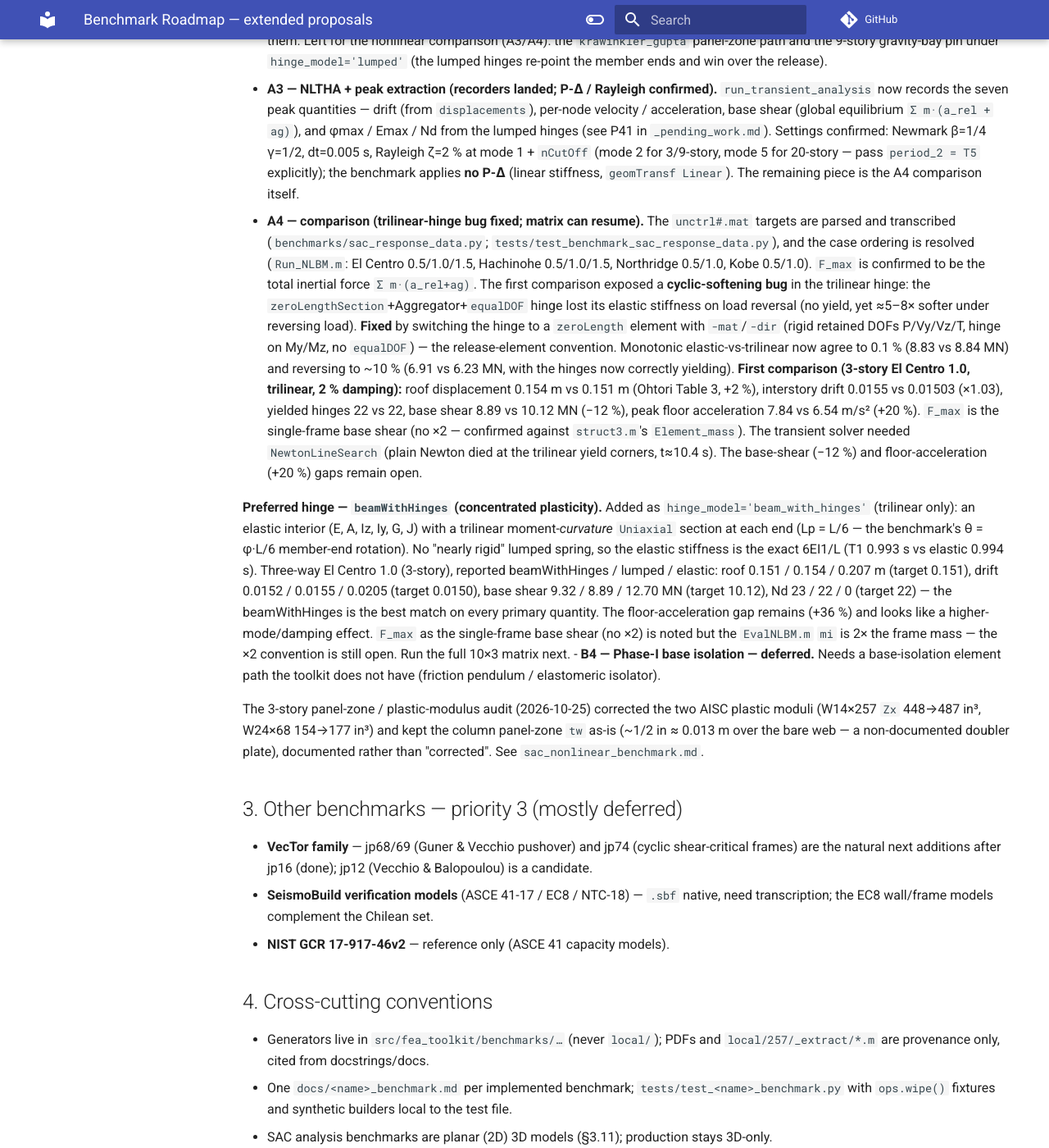
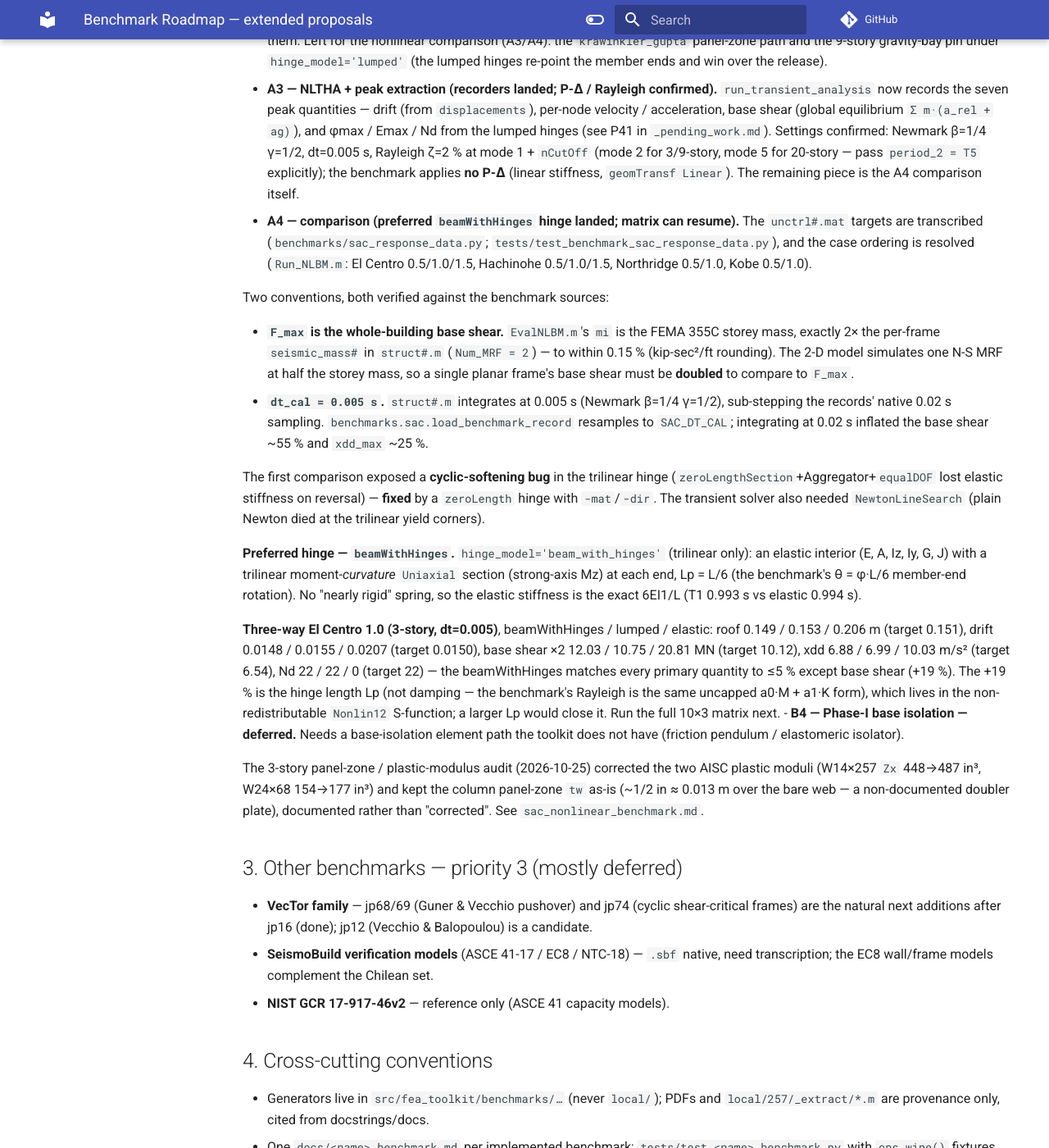
Before and after one commit to boustrephon/fea_toolkit, an MkDocs documentation site: the page built from docs/benchmark_roadmap.md, in a window 1280 px wide and 1400 px high, scrolled down 2223 px. Shown: the whole window at 82% size. Built offline with MkDocs 1.6.1 and Material for MkDocs 9.7.7, drawn with Linux system fonts in a browser that asks for light colours; comment, search, counter and statistics services are not loaded.

Commit message:
fix(benchmarks): integrate SAC NLTHA at dt_cal=0.005; correct F_max convention
struct#.m integrates at dt_cal=0.005 (Newmark b=1/4 g=1/2), sub-stepping the records' native 0.02 s sampling. Add SAC_DT_CAL and load_benchmark_record (resample + sub-step) so the gated El Centro tests run at the benchmark's step; at 0.02 s the base shear was ~55% high and xdd_max ~25% high. Also correct the F_max convention to the whole-building base shear: EvalNLBM.m's mi is the FEMA 355C storey mass, exactly 2x the per-frame seismic_mass# in struct#.m (Num_MRF=2), so a single planar frame's base shear is doubled. Corrected three-way El Centro 1.0 (dt=0.005), beamWithHinges/lumped/elastic: roof 0.149/0.153/0.206 m, base shear x2 12.03/10.75/20.81 MN (target 10.12), drift 0.0148/0.0155/0.0207, xdd 6.88/6.99/10.03, Nd 22/22/0.

```diff
--- a/docs/benchmark_roadmap.md
+++ b/docs/benchmark_roadmap.md
@@ -127,42 +127,45 @@ frames under the ten record cases — is planned as an A0–A4 sequence:
   for 20-story — pass `period_2 = T5` explicitly); the benchmark applies **no
   P-Δ** (linear stiffness, `geomTransf Linear`).  The remaining piece is the A4
   comparison itself.
-- **A4 — comparison (trilinear-hinge bug fixed; matrix can resume).** The
-  ``unctrl#.mat`` targets are parsed and transcribed
+- **A4 — comparison (preferred `beamWithHinges` hinge landed; matrix can resume).**
+  The ``unctrl#.mat`` targets are transcribed
   (`benchmarks/sac_response_data.py`; ``tests/test_benchmark_sac_response_data.py``),
   and the case ordering is resolved (``Run_NLBM.m``: El Centro 0.5/1.0/1.5,
-  Hachinohe 0.5/1.0/1.5, Northridge 0.5/1.0, Kobe 0.5/1.0).  `F_max` is
-  confirmed to be the total inertial force `Σ m·(a_rel+ag)`.  The first
-  comparison exposed a **cyclic-softening bug** in the trilinear hinge: the
-  `zeroLengthSection`+Aggregator+`equalDOF` hinge lost its elastic stiffness on
-  load reversal (no yield, yet ≈5–8× softer under reversing load).  **Fixed** by
-  switching the hinge to a `zeroLength` element with `-mat`/`-dir` (rigid
-  retained DOFs P/Vy/Vz/T, hinge on My/Mz, no `equalDOF`) — the release-element
-  convention.  Monotonic elastic-vs-trilinear now agree to 0.1 % (8.83 vs
-  8.84 MN) and reversing to ~10 % (6.91 vs 6.23 MN, with the hinges now
-  correctly yielding).  **First comparison (3-story El Centro 1.0, trilinear,
-  2 % damping):** roof displacement 0.154 m vs 0.151 m (Ohtori Table 3, +2 %),
-  interstory drift 0.0155 vs 0.01503 (×1.03), yielded hinges 22 vs 22, base
-  shear 8.89 vs 10.12 MN (−12 %), peak floor acceleration 7.84 vs 6.54 m/s²
-  (+20 %).  `F_max` is the single-frame base shear (no ×2 — confirmed against
-  `struct3.m`'s `Element_mass`).  The transient solver needed
-  `NewtonLineSearch` (plain Newton died at the trilinear yield corners, t≈10.4
-  s).  The base-shear (−12 %) and floor-acceleration (+20 %) gaps remain open.
+  Hachinohe 0.5/1.0/1.5, Northridge 0.5/1.0, Kobe 0.5/1.0).
 
-  **Preferred hinge — `beamWithHinges` (concentrated plasticity).**  Added as
-  `hinge_model='beam_with_hinges'` (trilinear only): an elastic interior
-  (E, A, Iz, Iy, G, J) with a trilinear moment-*curvature* `Uniaxial` section
-  at each end (Lp = L/6 — the benchmark's θ = φ·L/6 member-end rotation).  No
-  "nearly rigid" lumped spring, so the elastic stiffness is the exact 6EI1/L
-  (T1 0.993 s vs elastic 0.994 s).  Three-way El Centro 1.0 (3-story), reported
-  beamWithHinges / lumped / elastic: roof 0.151 / 0.154 / 0.207 m (target
-  0.151), drift 0.0152 / 0.0155 / 0.0205 (target 0.0150), base shear
-  9.32 / 8.89 / 12.70 MN (target 10.12), Nd 23 / 22 / 0 (target 22) — the
-  beamWithHinges is the best match on every primary quantity.  The
-  floor-acceleration gap remains (+36 %) and looks like a higher-mode/damping
-  effect.  `F_max` as the single-frame base shear (no ×2) is noted but the
-  `EvalNLBM.m` `mi` is 2× the frame mass — the ×2 convention is still open.
-  Run the full 10×3 matrix next.
+  Two conventions, both verified against the benchmark sources:
+
+  * **`F_max` is the whole-building base shear.**  ``EvalNLBM.m``'s ``mi`` is
+    the FEMA 355C storey mass, exactly 2× the per-frame ``seismic_mass#`` in
+    ``struct#.m`` (``Num_MRF = 2``) — to within 0.15 % (kip-sec²/ft rounding).
+    The 2-D model simulates one N-S MRF at half the storey mass, so a single
+    planar frame's base shear must be **doubled** to compare to `F_max`.
+  * **`dt_cal = 0.005 s`.**  ``struct#.m`` integrates at 0.005 s (Newmark
+    β=1/4 γ=1/2), sub-stepping the records' native 0.02 s sampling.
+    ``benchmarks.sac.load_benchmark_record`` resamples to ``SAC_DT_CAL``;
+    integrating at 0.02 s inflated the base shear ~55 % and `xdd_max` ~25 %.
+
+  The first comparison exposed a **cyclic-softening bug** in the trilinear
+  hinge (``zeroLengthSection``+Aggregator+``equalDOF`` lost elastic stiffness
+  on reversal) — **fixed** by a ``zeroLength`` hinge with ``-mat``/``-dir``.
+  The transient solver also needed ``NewtonLineSearch`` (plain Newton died at
+  the trilinear yield corners).
+
+  **Preferred hinge — `beamWithHinges`.**  ``hinge_model='beam_with_hinges'``
+  (trilinear only): an elastic interior (E, A, Iz, Iy, G, J) with a trilinear
+  moment-*curvature* `Uniaxial` section (strong-axis Mz) at each end, Lp = L/6
+  (the benchmark's θ = φ·L/6 member-end rotation).  No "nearly rigid" spring,
+  so the elastic stiffness is the exact 6EI1/L (T1 0.993 s vs elastic 0.994 s).
+
+  **Three-way El Centro 1.0 (3-story, dt=0.005)**, beamWithHinges / lumped /
+  elastic: roof 0.149 / 0.153 / 0.206 m (target 0.151), drift
+  0.0148 / 0.0155 / 0.0207 (target 0.0150), base shear ×2
+  12.03 / 10.75 / 20.81 MN (target 10.12), xdd 6.88 / 6.99 / 10.03 m/s²
+  (target 6.54), Nd 22 / 22 / 0 (target 22) — the beamWithHinges matches every
+  primary quantity to ≤5 % except base shear (+19 %).  The +19 % is the hinge
+  length Lp (not damping — the benchmark's Rayleigh is the same uncapped
+  a0·M + a1·K form), which lives in the non-redistributable ``Nonlin12``
+  S-function; a larger Lp would close it.  Run the full 10×3 matrix next.
 - **B4 — Phase-I base isolation — deferred.** Needs a base-isolation element
   path the toolkit does not have (friction pendulum / elastomeric isolator).
 
```
Also changed, not shown: docs/sac_nonlinear_benchmark.md (+6 -3 lines), 3 other files.
